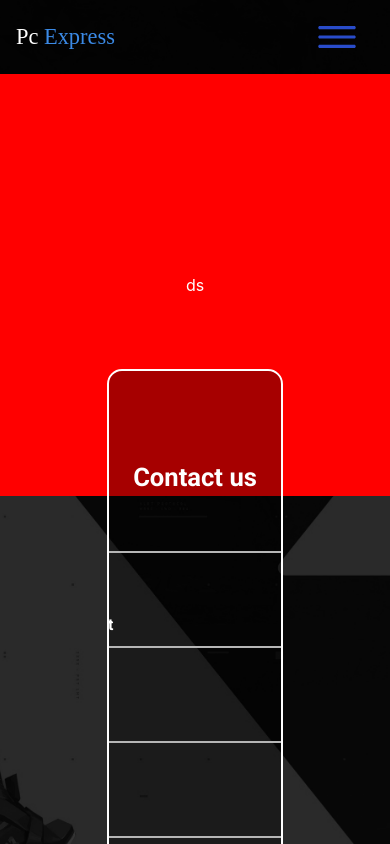
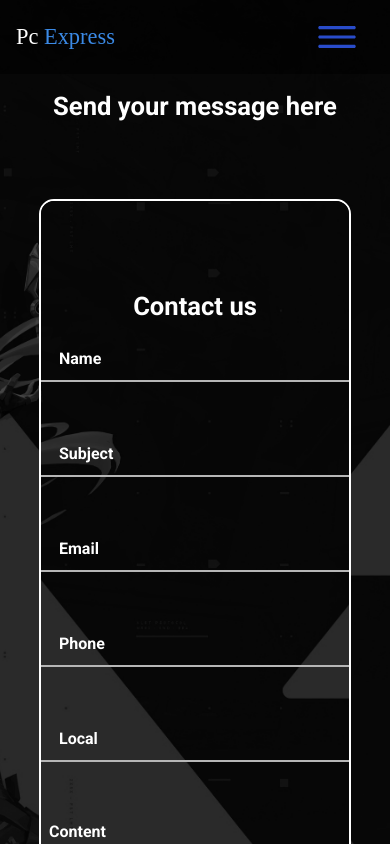
Before and after one commit to eulixir/Pc_Express_2.0, a React (Create React App) app in the folder web/: page /contact in a window 390 px wide. Shown: the top 844 px of the page. Built offline with nearby package versions, Linux system fonts and the light colour scheme; a web font is replaced by a local one.

Commit message:
Add responsive contact page

```diff
--- a/web/src/pages/Entry/Register/styles/Register.css
+++ b/web/src/pages/Entry/Register/styles/Register.css
@@ -14,6 +14,9 @@
   position: absolute;
   top: 100px;
   color: white;
+}
+.contactFormContainerOne {
+  font: 700 1.6rem Roboto;
 }
 
 .registerInputs {
--- a/web/src/pages/contact/index.tsx
+++ b/web/src/pages/contact/index.tsx
@@ -9,7 +9,9 @@ export default function Contact() {
       <div className="contactSmooth">
         <Navbar />
         <div className="contactFormContainer">
-          <div className="contactFormContainerOne">ds</div>
+          <div className="contactFormContainerOne">
+            <p>Send your message here</p>
+          </div>
           <div className="contactFormContainerTwo">
             <div className="contactInputFormContainer">
               <form className="registerInputs">
--- a/web/src/pages/contact/styles/contact.css
+++ b/web/src/pages/contact/styles/contact.css
@@ -2,13 +2,13 @@
   background-image: url(../../../assets/JettSmooth.jpg);
   background-size: cover;
   background-repeat: no-repeat;
+  background-position: center;
+  background-attachment: fixed;
   width: 100vw;
   height: 100vh;
   display: flex;
   align-items: center;
   justify-content: center;
-  background-position: center;
-  background-attachment: fixed;
 }
 .contactInputFormContainer {
   width: 45%;
@@ -42,7 +42,6 @@
 }
 
 .contactFormContainerOne {
-  background: red;
   width: 100%;
   height: 100%;
   display: flex;
@@ -176,4 +175,31 @@ textarea:focus::placeholder {
     justify-content: center;
     color: #fff;
   }
+  .contactInput input[type='email'],
+  .contactInput input[type='text'] {
+    width: 50%;
+    height: 45px;
+    display: flex;
+    justify-content: center;
+    padding-left: 20px;
+  }
+  .contactFormContainerTwo {
+    width: 100vw;
+    height: 8000px;
+  }
+
+  .contactInputsContainer {
+    width: 100vw;
+    height: 100vh;
+  }
+  .contactInputFormContainer {
+    width: 80%;
+  }
+  .contactInputFormContainer .registerInputs {
+    background-image: url(../../../assets/JettSmooth.jpg);
+    background-size: cover;
+    background-repeat: no-repeat;
+    background-position: center;
+    background-attachment: fixed;
+  }
 }
```
